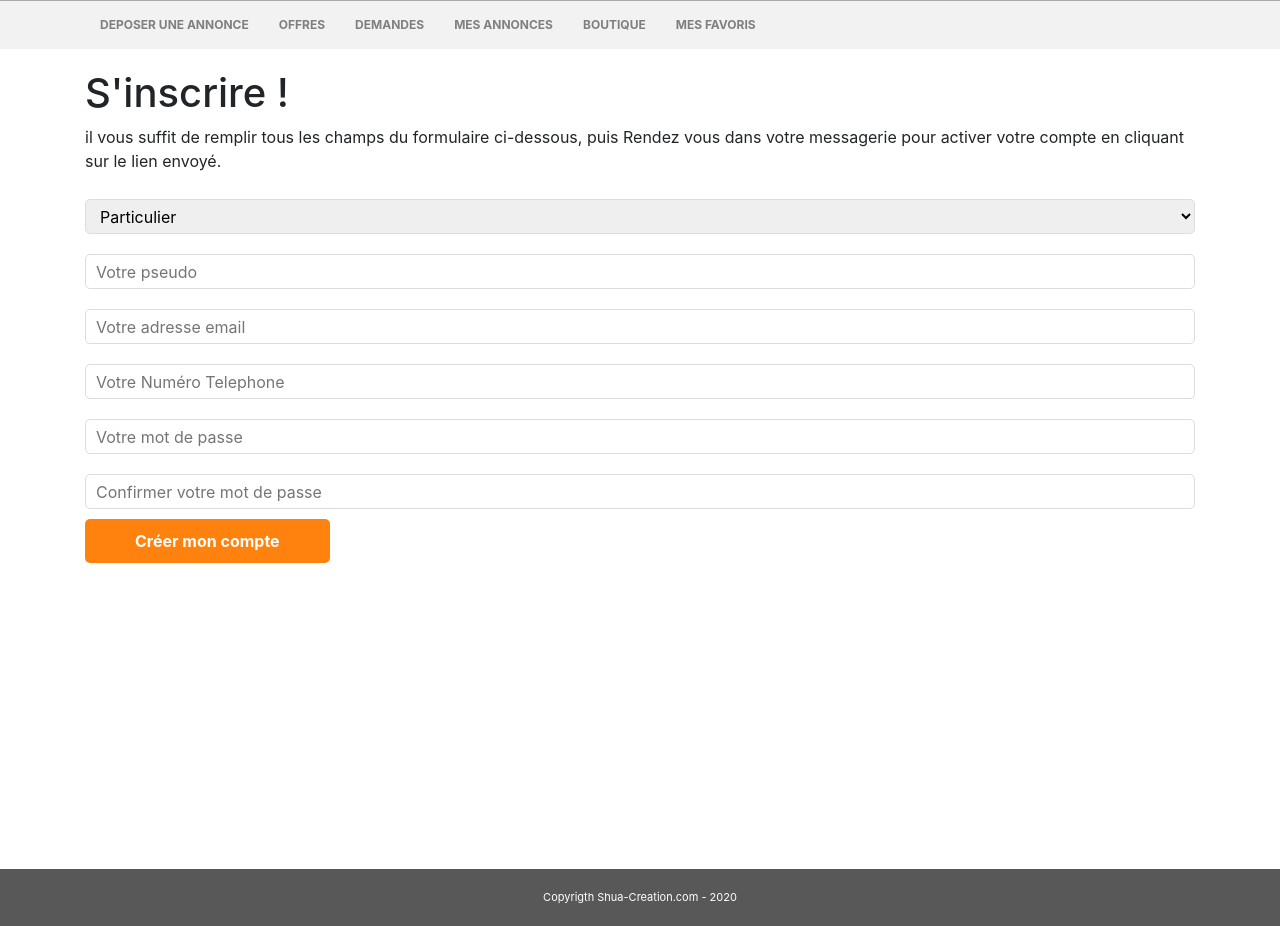
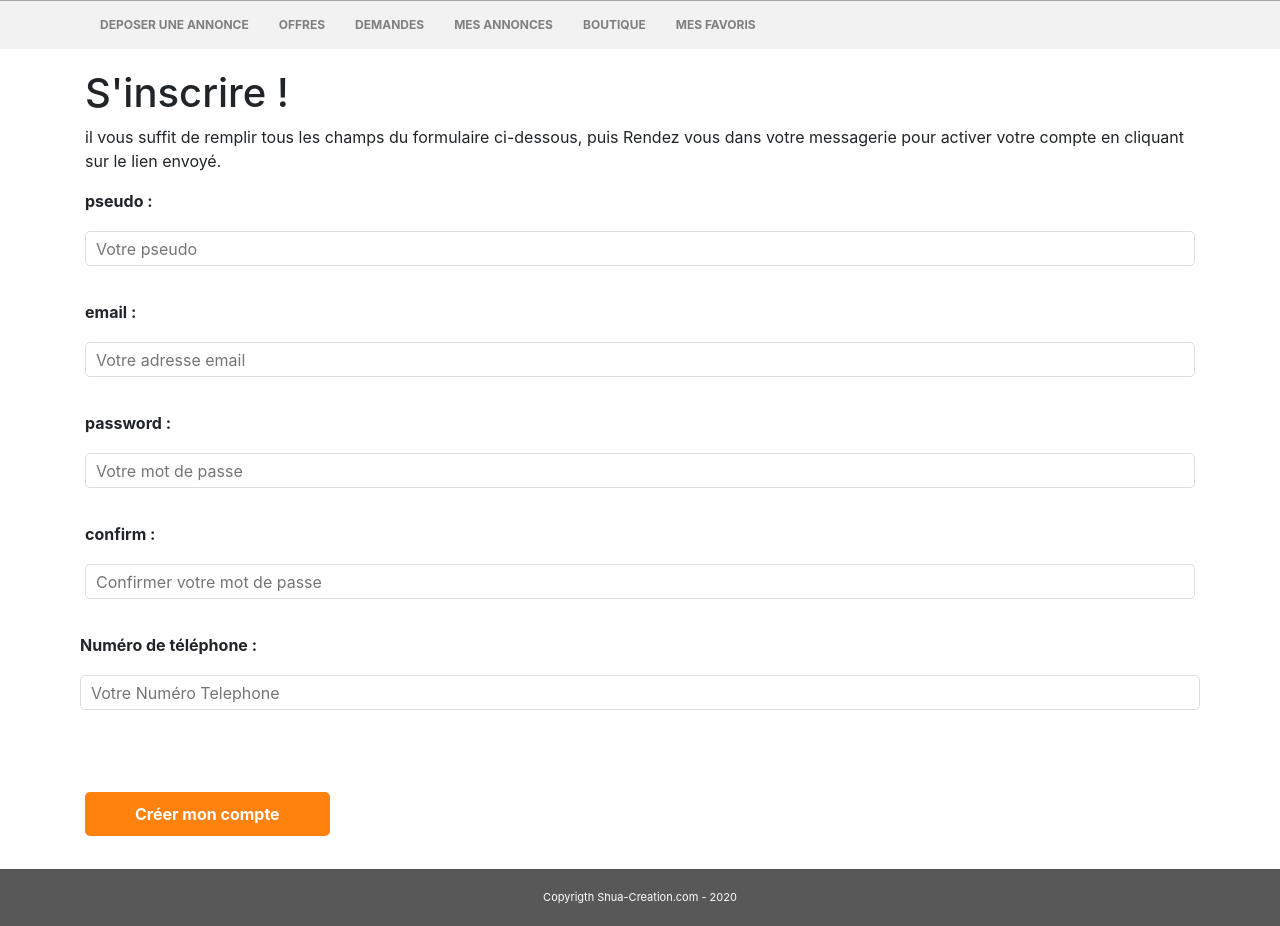
Before and after one commit to saif-2050/affar, a Flask app: page /subscribe in a window 1280 px wide. Shown: the part 76-1002 px from the top of the page. Run offline with Flask 2, Linux system fonts and the light colour scheme; some libraries are stand-ins or nearby versions.

Commit message:
Update subscribe.html

```diff
--- a/templates/subscribe.html
+++ b/templates/subscribe.html
@@ -11,107 +11,37 @@
 il vous suffit de remplir tous les champs du formulaire ci-dessous, puis Rendez vous
 dans votre messagerie pour activer votre compte en cliquant sur le lien envoyé.
 </p>
-<form method="POST" id="myForm" action="">
-    {{form.csrf_token}}
-    <select name="type_account" id="type_account" onchange="accountType();" class="inputbox">
-        <option value="particulier">Particulier</option>
-        <option value="professionel">Professionel</option>
-    </select>
-    <div id="particulier-name">
-        {{ form.pseudo(class_="inputbox") }}
-    </div>
+{% from "includes/_formhelpers.html" import render_field %}
+    <form method="POST" action="" >
 
-                {{ form.email(class_="inputbox") }}
-                {{ form.phone(class_="inputbox") }}
-                {{ form.password(class_="inputbox") }}
-                {{ form.confirm(class_="inputbox") }}
-    <input type="submit" value="Créer mon compte" class="btnConfirm">
+            {{render_field(form.pseudo, class_="inputbox")}}
+            <br><br>
+
+            {{render_field(form.email, class="inputbox")}}
+
+            <br><br>
+
+            {{render_field(form.password, class="inputbox")}}
+
+            <br><br>
+
+            {{render_field(form.confirm, class="inputbox")}}
+            <br><br>
+
+            <div class="form-row">
+            {{render_field(form.phone, class="inputbox" )}}
+              </div>
+      <br><br><br>
+
+
+        <p>
+            <input type="submit" value="Créer mon compte" class="btnConfirm">
+        </p>
+    </form>
 
     </div>
 </form>
-<script>
-function accountType()
-{
-    if($('#type_account').val() == 'particulier')
-    {
-        $('#particulier-name').html('<input type="text" id="pseudo" name="pseudo" placeholder="Votre pseudo" class="inputbox" required>');
-    }
-    else
-    {
-        $('#particulier-name').html('<input type="text" id="pseudo" name="pseudo" placeholder="Nom de votre entreprise" class="inputbox" required>');
-    }
-}
-
-function checkform()
-{
-    var error = 0;
-    var email = $('#email').val();
-    var pseudo = $('#pseudo').val();
-    var password = $('#password').val();
-    var confirm_password = $('#confirm_password').val();
-    var accept = $('#accept').attr('checked');
-
-    $('#email').css('border','1px solid #dddddd');
-    $('#pseudo').css('border','1px solid #dddddd');
-    $('#password').css('border','1px solid #dddddd');
-    $('#confirm_password').css('border','1px solid #dddddd');
-    $('#errorconfirm').html('');
-    $('#erroremail').html('');
-    $('#errorcheck').html('');
-
-    if(email == '')
-    {
-        error = 1;
-        $('#email').css('border','1px solid #ff0000');
-    }
-
-    if(pseudo == '')
-    {
-        error = 1;
-        $('#pseudo').css('border','1px solid #ff0000');
-    }
-
-    if(confirm_password == '')
-    {
-        error = 1;
-        $('#confirm_password').css('border','1px solid #ff0000');
-    }
-
-    if(accept == '')
-    {
-        error = 1;
-        $('#errorcheck').html('<font color=red><b>Vous devez accepter les conditions générale pour créer un compte</b></font><br>');
-    }
-
-    if(password != confirm_password)
-    {
-        error = 1;
-        $('#password').css('border','1px solid #ff0000');
-        $('#confirm_password').css('border','1px solid #ff0000');
-        $('#errorconfirm').html('<font color=red><b>Le mot de passe ne correspond pas à la confirmation</b></font>');
-    }
-
-    if(error == 0)
-    {
-        $.post("api/checkemail308d.html?email="+encodeURI(email), function( data )
-        {
-            if(data == 'ok')
-            {
-                document.getElementById("myForm").submit();
-            }
-            else
-            {
-                $('#erroremail').html('<font color=red><b>Cette email est déjà utiliser par un autre compte</b></font>');
-            }
-        });
-        return false;
-    }
-    else
-    {
-        return false;
-    }
-}
-</script></div>
+</div>
 </body>
 
 {% include 'footer.html' %}
```
